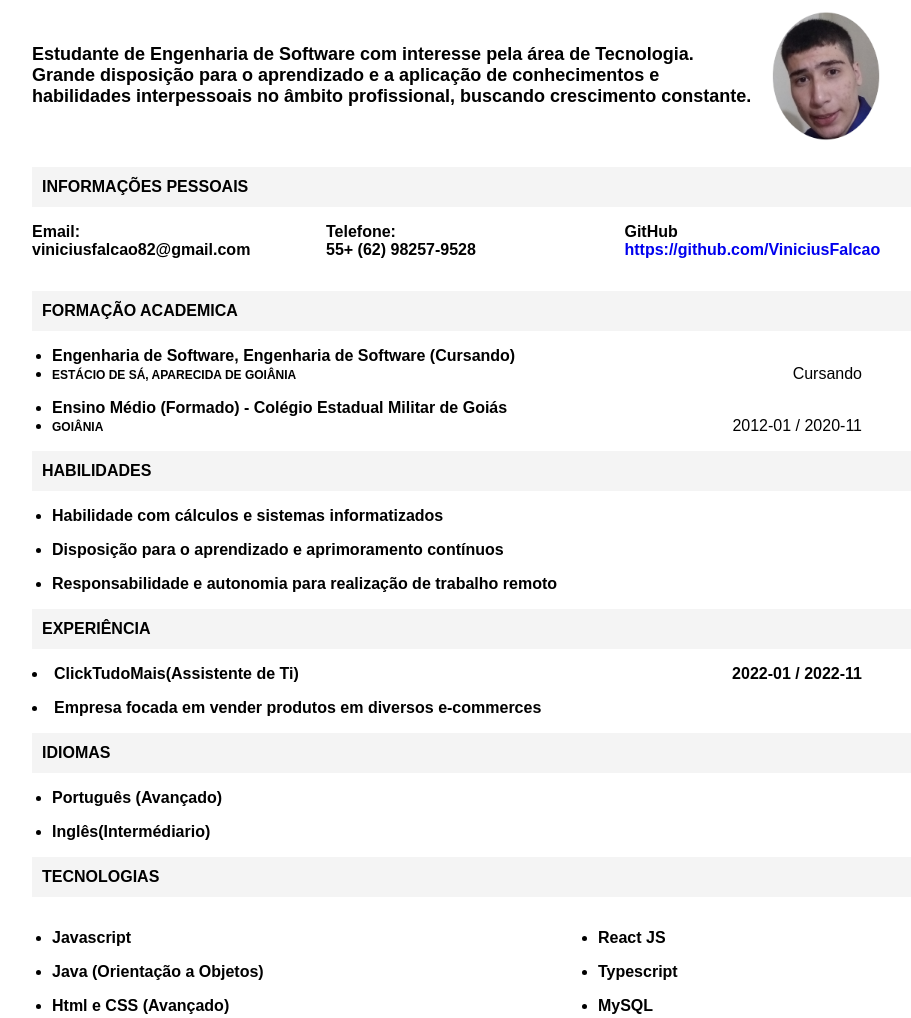
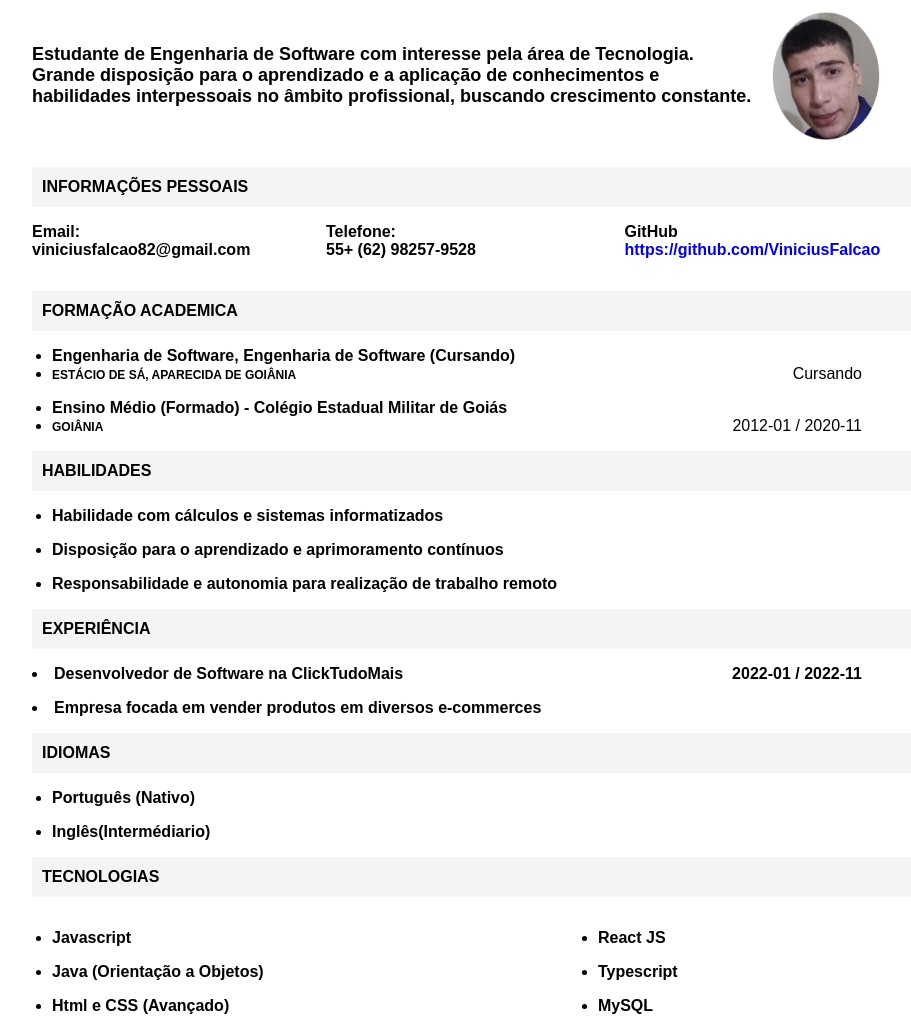
Before and after one commit to ViniciusFalcao/Curriculo, a plain HTML site: page index.html in a window 1280 px wide. Shown: the part 79-1097 px from the top of the page, without its empty margins (118-1029 px from the left). Drawn offline with Linux system fonts and the light colour scheme.

Commit message:
Update index.html

```diff
--- a/index.html
+++ b/index.html
@@ -41,11 +41,11 @@
             </ul>
             <div class="titulo__secoes"><h4 class="titulo">EXPERIÊNCIA</h4></div>
 
-            <li class="li__info"><span class="span__info" style="font-weight: bold; font-size: 1rem;"> ClickTudoMais(Assistente de Ti)</span> <span class="data"> 2022-01 / 2022-11</span></li>
+            <li class="li__info"><span class="span__info" style="font-weight: bold; font-size: 1rem;">Desenvolvedor de Software na ClickTudoMais</span> <span class="data"> 2022-01 / 2022-11</span></li>
             <li class="li__titulo">Empresa focada em vender produtos em diversos e-commerces </li>
             <div class="titulo__secoes"><h4 class="titulo">IDIOMAS</h4></div>
             <ul style="font-weight: bold;">
-                <li>Português (Avançado)</li>
+                <li>Português (Nativo)</li>
                 <li>Inglês(Intermédiario)</li>
             </ul>
             <div class="titulo__secoes"><h4 class="titulo">TECNOLOGIAS</h4></div>
```
